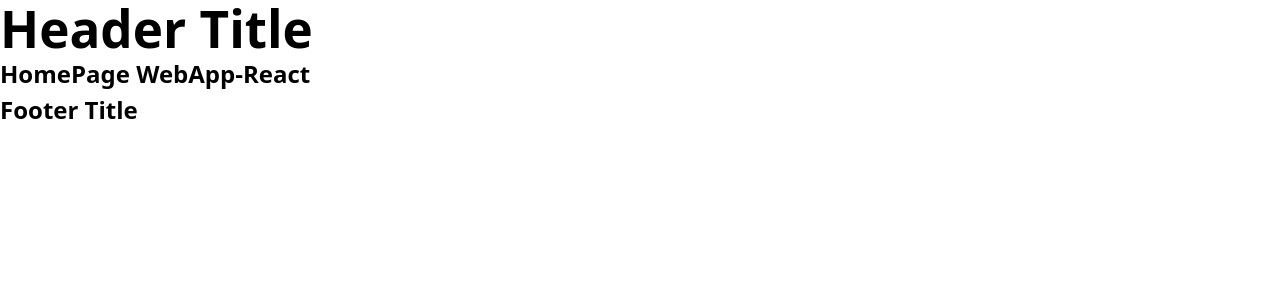
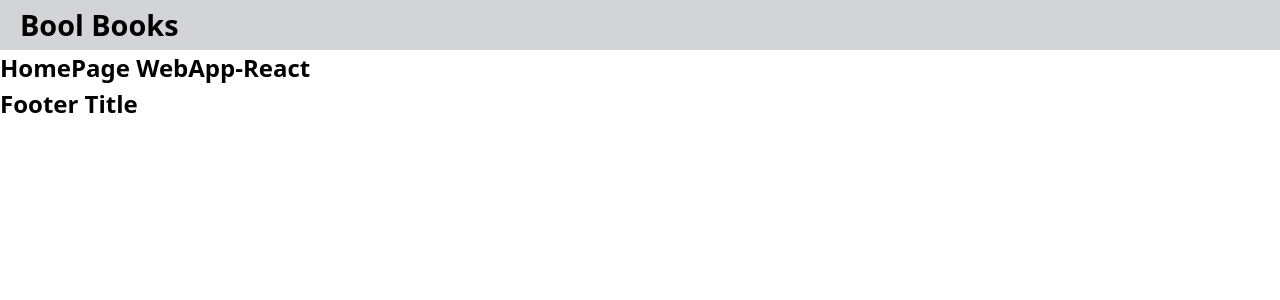
Before and after one commit to marcogulino-mg/webapp-react, a React (Vite) app: page / in a window 1280 px wide. Shown: the top 300 px of the page. Built offline with nearby package versions, Linux system fonts and the light colour scheme.

Commit message:
[feat] improve header design

```diff
--- a/src/components/Header.jsx
+++ b/src/components/Header.jsx
@@ -1,7 +1,7 @@
 export default function Header() {
   return (
     <header>
-      <h1>Header Title</h1>
+      <h1>Bool Books</h1>
     </header>
   );
 }
--- a/src/index.css
+++ b/src/index.css
@@ -26,13 +26,13 @@ a:hover {
 
 body {
   display: flex;
-  min-width: 320px;
   min-height: 100vh;
 }
 
 h1 {
-  font-size: 3.2em;
+  font-size: 1.8em;
   line-height: 1.1;
+  padding: 20px;
 }
 
 button {
@@ -53,3 +53,15 @@ button:focus,
 button:focus-visible {
   outline: 4px auto -webkit-focus-ring-color;
 }
+
+#root {
+  width: 100%;
+}
+
+/* HEADER */
+header {
+  height: 50px;
+  background-color: rgb(210, 212, 213);
+  display: flex;
+  align-items: center;
+}
```
